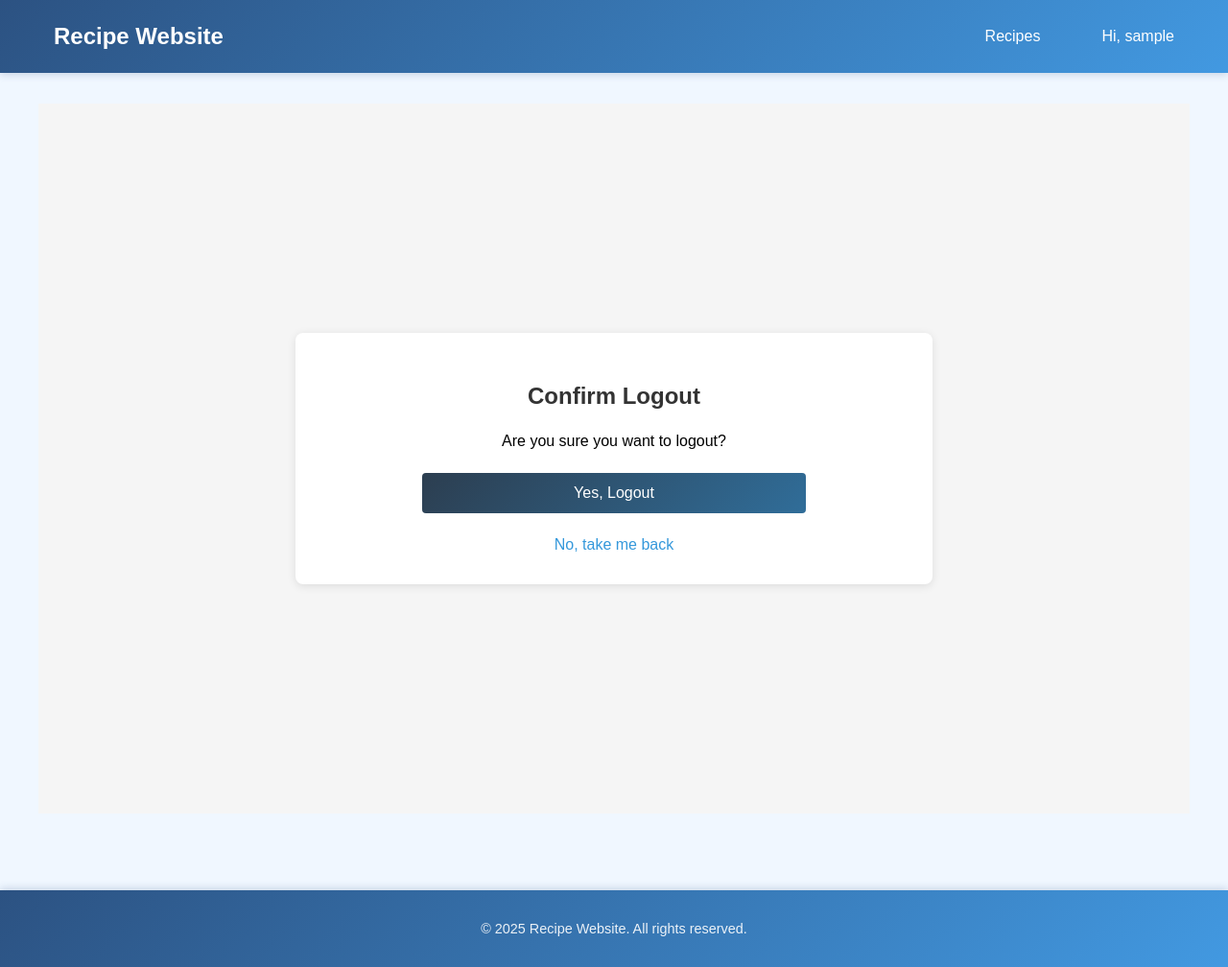
After one commit to Ruben-2828/recipes-sharing, a Django app: page /accounts/logout_confirm/ in a window 1280 px wide. The commit adds this page. Shown: the whole page at 96% size. Run offline with Django 5.2, Linux system fonts and the light colour scheme; the visitor is signed in with stand-in values (Sample User, id 1).

Commit message:
feat: implement user logout

```diff
--- a/recipes_app/views.py
+++ b/recipes_app/views.py
@@ -5,6 +5,7 @@ from django.shortcuts import get_object_or_404, render, redirect
 from django.views.generic import ListView, DetailView, CreateView
 from .form import IngredientForm, RecipeForm
 from recipes_app.models import Recipe
+from django.contrib.auth.decorators import login_required
 
 
 class RecipeListView(ListView):
@@ -20,6 +21,7 @@ class RecipeDetailView(DetailView):
     context_object_name = "recipe"
 
 
+@login_required
 def add_recipe(request):
     IngredientFormSet = formset_factory(IngredientForm, min_num=1, extra=0)
     recipe_form = RecipeForm(prefix="recipe")
@@ -50,7 +52,7 @@ def add_recipe(request):
         },
     )
 
-
+@login_required
 def delete_recipe(request, recipe_id):
     recipe = get_object_or_404(Recipe, pk=recipe_id)
     recipe.delete()
--- a/static/base.css
+++ b/static/base.css
@@ -55,6 +55,45 @@ body {
 .nav-links a:hover {
     background: rgba(255, 255, 255, 0.1);
     transform: translateY(-2px);
+}
+
+/* Dropdown Menu */
+.dropdown {
+    position: relative;
+    display: inline-block;
+}
+
+.dropdown-content {
+    display: none;
+    position: absolute;
+    right: 0;
+    background: white;
+    min-width: 180px;
+    box-shadow: 0 4px 12px rgba(44, 82, 130, 0.15);
+    z-index: 1;
+    border-radius: 8px;
+    margin-top: 0.5rem;
+}
+
+.dropdown-content a {
+    color: #2c5282 !important;
+    padding: 12px 16px;
+    text-decoration: none;
+    display: block;
+    transition: background-color 0.2s ease;
+}
+
+.dropdown-content a:hover {
+    background-color: #f0f7ff;
+    transform: none !important;
+}
+
+.dropdown:hover .dropdown-content {
+    display: block;
+}
+
+.dropdown-trigger {
+    cursor: pointer;
 }
 
 /* Main content */
@@ -117,6 +156,22 @@ body {
     .main-content {
         padding: 1rem;
     }
+
+    .dropdown-content {
+        position: static;
+        width: 100%;
+        margin-top: 0;
+        box-shadow: none;
+        background: rgba(255, 255, 255, 0.1);
+    }
+
+    .dropdown-content a {
+        color: white !important;
+    }
+
+    .dropdown-content a:hover {
+        background: rgba(255, 255, 255, 0.2);
+    }
 }
 
 @media (max-width: 1240px) {
--- a/templates/base.html
+++ b/templates/base.html
@@ -16,7 +16,13 @@
                 <ul class="nav-links">
                     <li><a href="{% url 'recipes_app:index' %}">Recipes</a></li>
                     {% if user.is_authenticated %}
-                    <li><form method='post' action="{% url 'users_app:logout' %}">{% csrf_token%}<button type='submit'>Logout</button></form></li>
+                    <li class="dropdown">
+                        <a class="dropdown-trigger">Hi, {{ user.username }} <i class="fa fa-angle-down" aria-hidden="true"></i></a>
+                        <div class="dropdown-content">
+                            <a href="{% url 'recipes_app:add' %}">Add a recipe</a>
+                            <a href="{% url 'users_app:logout_confirm' %}">Logout</a>
+                        </div>
+                    </li>
                     {% else %}
                     <li><a href="{% url 'users_app:login' %}">Login</a></li>
                     {% endif %}
--- a/users_app/static/style.css
+++ b/users_app/static/style.css
@@ -43,27 +43,30 @@
 }
 
 .login-form input:focus {
-    border-color: var(--primary-color, #4CAF50);
+    border-color: var(--gradient-end);
     outline: none;
-    box-shadow: 0 0 0 2px rgba(76, 175, 80, 0.1);
+    box-shadow: 0 0 0 2px rgba(52, 152, 219, 0.1);
 }
 
 .login-form .btn-primary {
     width: 100%;
     padding: 0.75rem;
-    background-color: var(--primary-color, #4CAF50);
+    background: linear-gradient(135deg, var(--gradient-start), var(--gradient-end));
     color: white;
     border: none;
     border-radius: 4px;
     font-size: 1rem;
     font-weight: 500;
     cursor: pointer;
-    transition: background-color 0.2s ease;
+    transition: all 0.3s ease;
     box-sizing: border-box;
+    background-size: 200% auto;
 }
 
 .login-form .btn-primary:hover {
-    background-color: var(--primary-hover-color, #45a049);
+    background-position: right center;
+    transform: translateY(-1px);
+    box-shadow: 0 4px 15px rgba(44, 62, 80, 0.2);
 }
 
 .login-footer {
@@ -73,7 +76,7 @@
 }
 
 .login-footer a {
-    color: var(--primary-color, #4CAF50);
+    color: var(--gradient-end);
     text-decoration: none;
     font-weight: 500;
 }
@@ -152,3 +155,10 @@
     color: #333;
     font-weight: 500;
 }
+
+:root {
+    --primary-color: #2c3e50;
+    --primary-hover-color: #34495e;
+    --gradient-start: #2c3e50;
+    --gradient-end: #3498db;
+}
--- a/users_app/templates/users/login.html
+++ b/users_app/templates/users/login.html
@@ -27,7 +27,7 @@
         </form>
 
         <div class="login-footer">
-            <p>Don't have an account? <a href="{% url 'users_app:login' %}">Sign up</a></p>
+            <p>Don't have an account? <a href="{% url 'users_app:signup' %}">Sign up</a></p>
         </div>
     </div>
 </div>
--- /dev/null
+++ b/users_app/templates/users/logout_confirm.html
@@ -0,0 +1,22 @@
+{% extends 'users/base_users.html' %}
+{% load static %}
+
+{% block title %}Logout Confirmation{% endblock %}
+
+{% block auth_content %}
+<div class="login-container">
+    <div class="login-box">
+        <h2>Confirm Logout</h2>
+        <div class="login-form">
+            <p style="text-align: center; margin-bottom: 1.5rem;">Are you sure you want to logout?</p>
+            <form method="post" action="{% url 'users_app:logout' %}">
+                {% csrf_token %}
+                <button type="submit" class="btn-primary">Yes, Logout</button>
+            </form>
+            <div class="login-footer">
+                <a href="{% url 'recipes_app:index' %}">No, take me back</a>
+            </div>
+        </div>
+    </div>
+</div>
+{% endblock %}
--- a/users_app/urls.py
+++ b/users_app/urls.py
@@ -6,6 +6,7 @@ from . import views
 app_name = 'users_app'
 urlpatterns = [
     path("login/", auth_views.LoginView.as_view(template_name='users/login.html'), name='login'),
+    path("logout_confirm/", views.LogoutConfirm.as_view(), name='logout_confirm'),
     path("logout/", auth_views.LogoutView.as_view(), name='logout'),
     path("signup/", views.RegistrationView.as_view(), name="signup"),
 ]
--- a/users_app/views.py
+++ b/users_app/views.py
@@ -1,8 +1,15 @@
 from django.urls import reverse_lazy
+from django.views.generic import TemplateView
 from django.views.generic.edit import CreateView
 from django.contrib.auth.forms import UserCreationForm
+from django.contrib.auth.mixins import LoginRequiredMixin
+
 
 class RegistrationView(CreateView):
     form_class = UserCreationForm
     success_url = reverse_lazy("users_app:login")
-    template_name = 'users/registration.html'
+    template_name = "users/registration.html"
+
+
+class LogoutConfirm(LoginRequiredMixin, TemplateView):
+    template_name = "users/logout_confirm.html"
```
